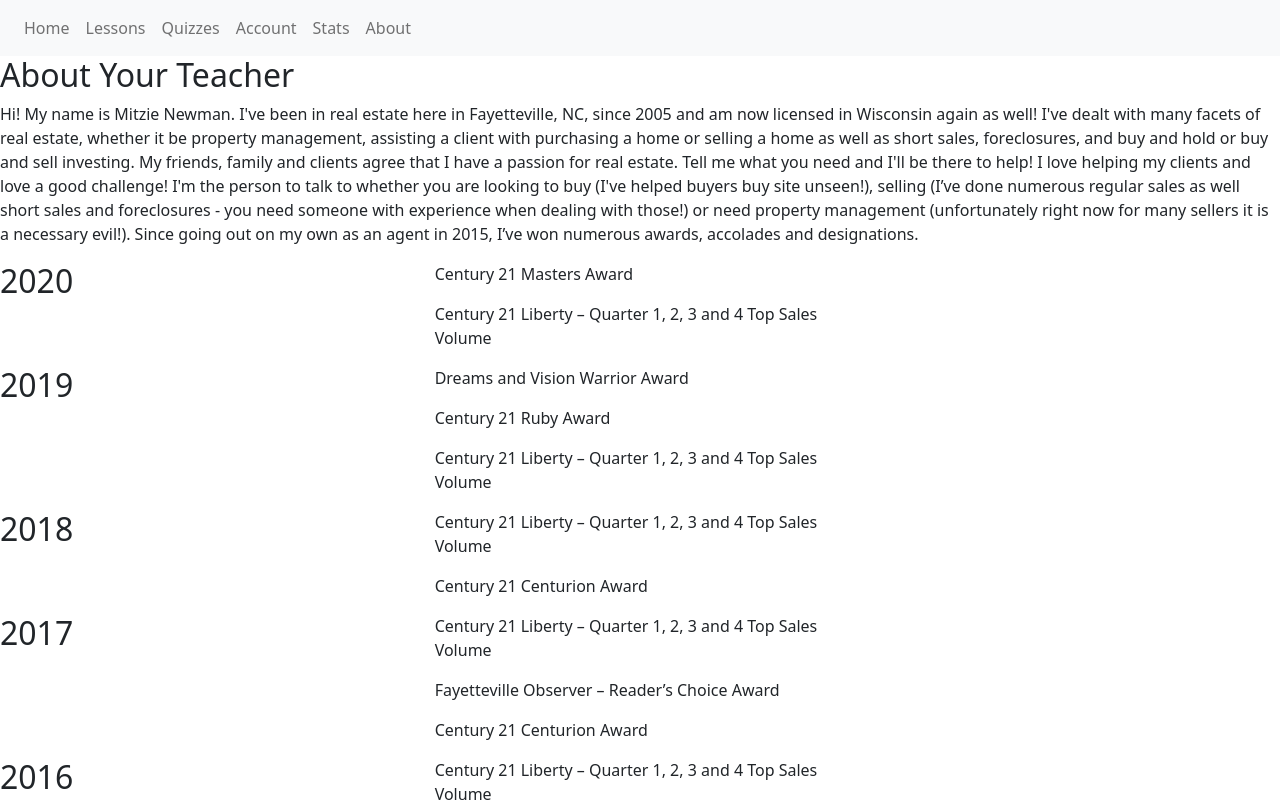
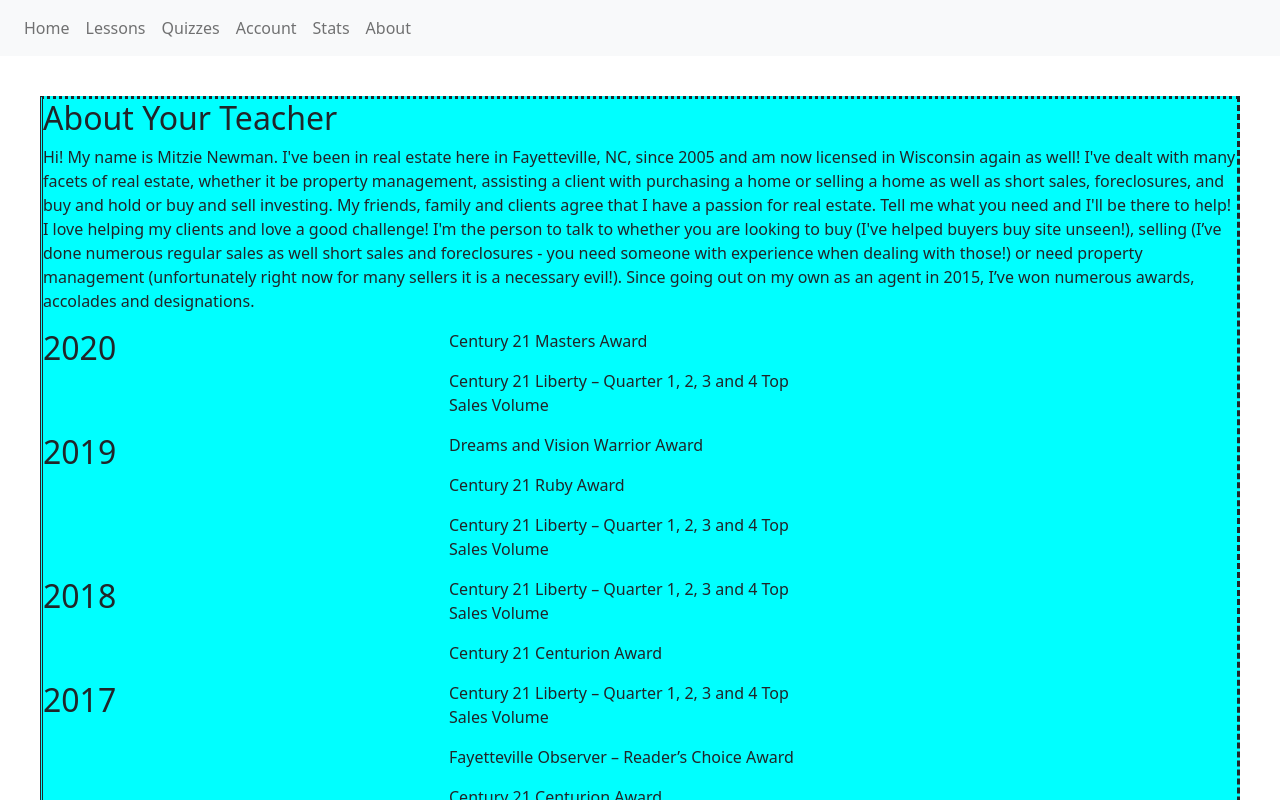
Before and after one commit to jbasquez/projectHomebase, a React (Create React App) app in the folder project-homebase/: page /about in a window 1280 px wide. Shown: the top 800 px of the page. Built offline with nearby package versions, Linux system fonts and the light colour scheme.

Commit message:
adding border and bg color

```diff
--- /dev/null
+++ b/project-homebase/src/css/about.css
@@ -0,0 +1,5 @@
+.aboutBg{
+    background-color: aqua;
+    border-style: dotted dashed solid double;
+    margin: 5vh;
+}
--- a/project-homebase/src/pages/about.js
+++ b/project-homebase/src/pages/about.js
@@ -1,9 +1,10 @@
 import React from "react";
-
+import "../css/about.css";
 
 function About() {
     return (
       <div >
+        <div className="aboutBg">
         <div className="row">
           <div className="col-lg-12 col-md-12 col-sm-12 col-xs-12">
               <h2>About Your Teacher</h2>
@@ -69,6 +70,7 @@
           <p>Century 21 Patriot and Liberty – Quarter 2, 3, and 4 Top Sales Volume</p>
           </div>
         </div>
+        </div>
       </div>
     );
   }
```
